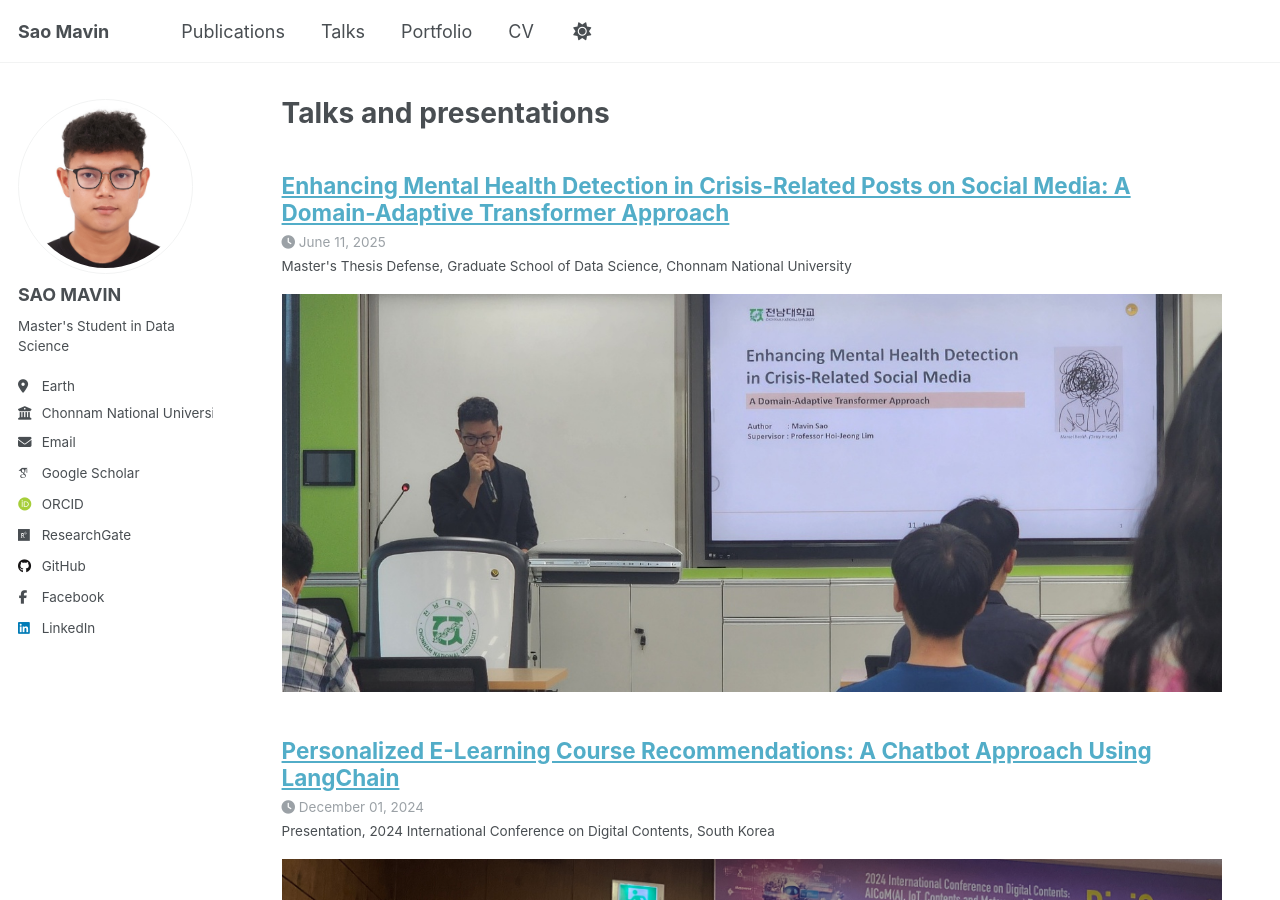
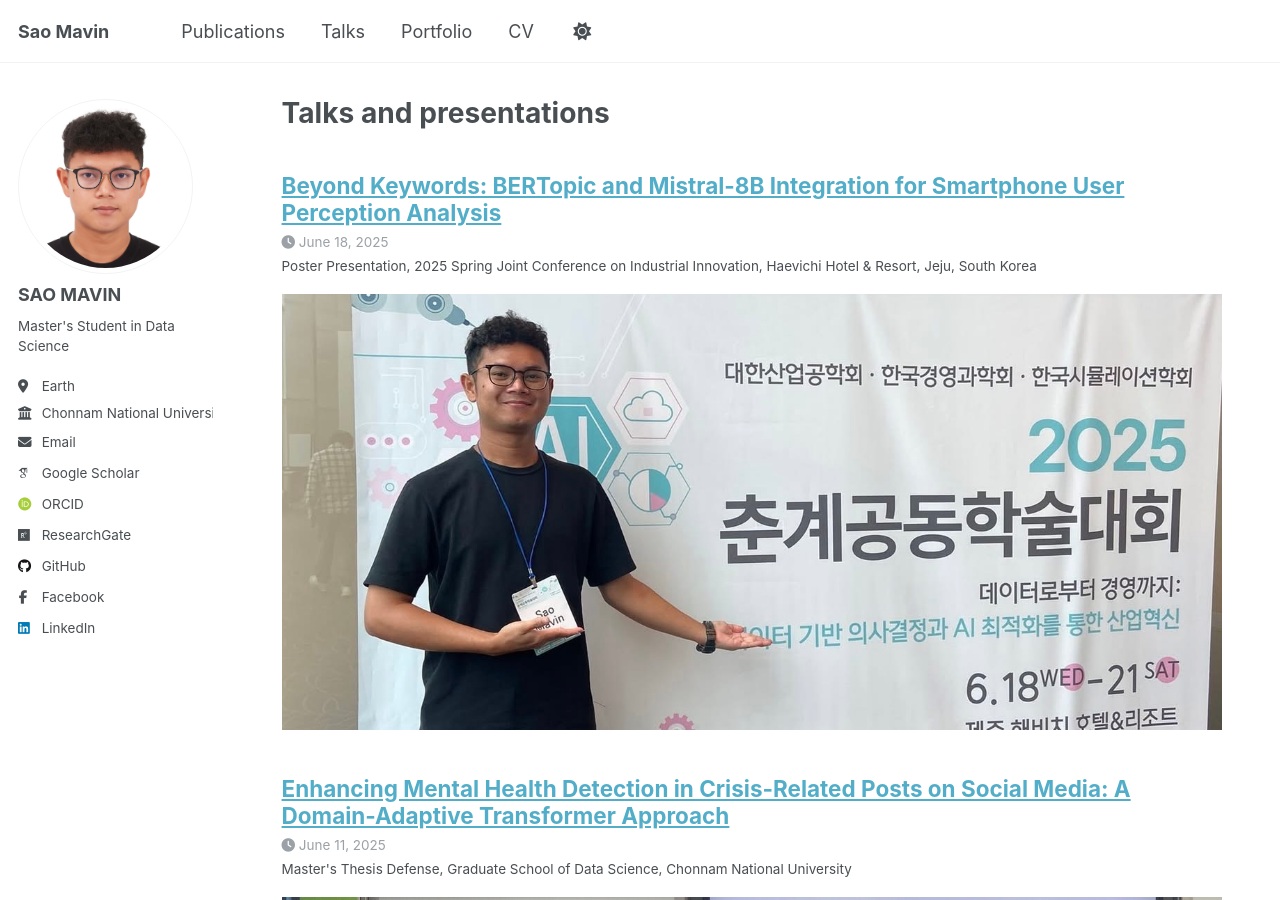
Before and after one commit to MavinSao/mavinsao.github.io, a Jekyll site: the page built from _pages/talks.html, in a window 1280 px wide and 900 px high. Built offline with Jekyll 4.4.1, drawn with Linux system fonts in a browser that asks for light colours; some web fonts are replaced.

Commit message:
jeju conference

```diff
--- a/_talks/024-12-01-langchain-chatbot.md
+++ b/_talks/024-12-01-langchain-chatbot.md
@@ -1,6 +1,6 @@
 ---
 title: "Personalized E-Learning Course Recommendations: A Chatbot Approach Using LangChain"
-collection: talks
+collection: presentation
 type: "Presentation"
 permalink: /talks/2024-12-01-langchain-chatbot
 venue: "2024 International Conference on Digital Contents"
--- /dev/null
+++ b/_talks/2025-06-20-perception-analysis.md
@@ -0,0 +1,29 @@
+---
+title: "Beyond Keywords: BERTopic and Mistral-8B Integration for Smartphone User Perception Analysis"
+collection: poster
+type: "Poster Presentation"
+permalink: /thesis/2025-smartphone-user-perception
+venue: "2025 Spring Joint Conference on Industrial Innovation"
+date: 2025-06-18
+location: "Haevichi Hotel & Resort, Jeju, South Korea"
+---
+
+
+![1_Presentation](/images/conference/jeju_2.jpg)
+
+## Abstract
+
+Online forums provide rich but unstructured feedback from smartphone users. Traditional analysis methods struggle to extract meaningful themes from such content. This study introduces a hybrid analytical pipeline that combines **BERTopic** for clustering and **Mistral-8B** for semantic refinement. The system analyzes discussions about the iPhone 15 and Galaxy S23 series from Reddit and Whirlpool forums, delivering clear topic labels and sentiment summaries to enhance user perception analysis.
+
+## Methodology
+
+![Poster Presentation 1](/images/conference/method.png)
+
+The pipeline consists of five main steps:
+1. Data collection and preprocessing
+2. Sentence embedding using all-MiniLM-L6-v2
+3. Dimensionality reduction with UMAP
+4. Clustering using HDBSCAN
+5. Topic labeling and summarization using Mistral-8B and sentiment analysis via VADER
+
+This method allows for interpretable and scalable insight extraction from large-scale user discussions.
```
Also changed, not shown: _talks/025-06-11-master_thesis.md (+1 -1 lines), images/conference/jeju_2.jpg (added), images/conference/jeju_bertopic_poster_1.JPG (added), images/conference/method.png (added), 1 other file.
